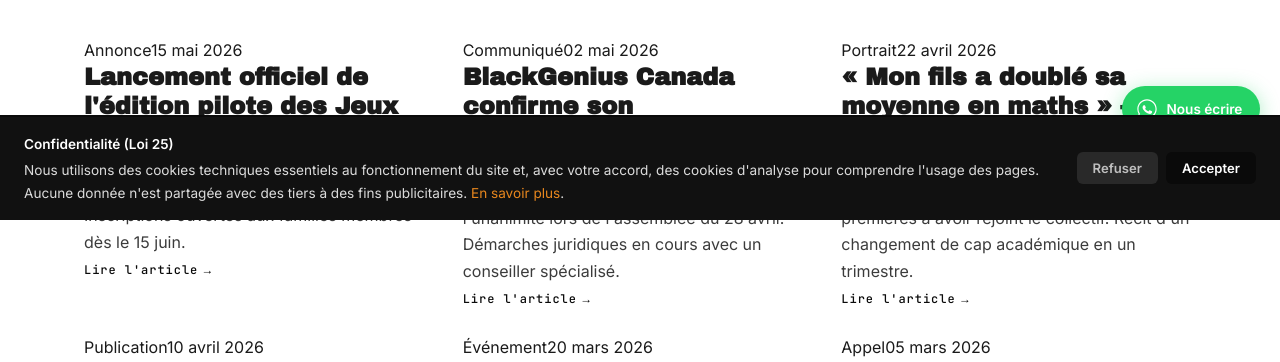
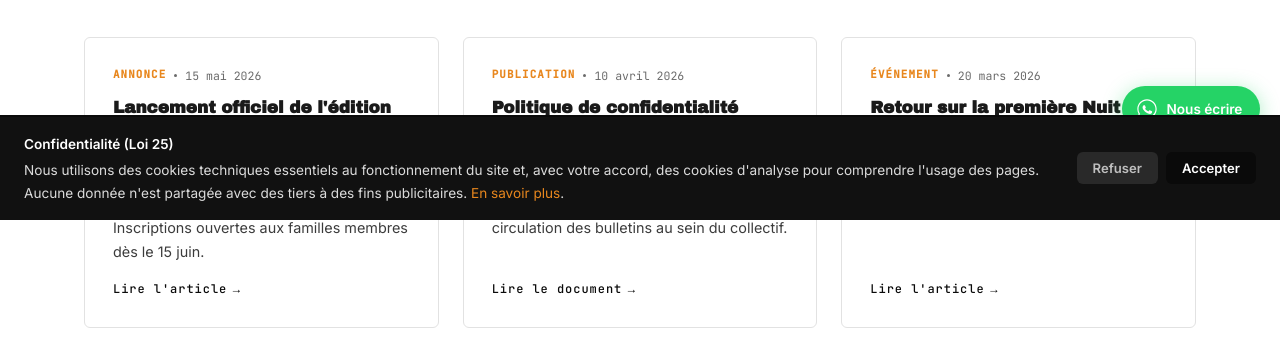
Before and after one commit to blackgeniuscanada/site-internet, a plain HTML site: page actualites.html in a window 1280 px wide. Shown: the part 580-942 px from the top of the page. Drawn offline with Linux system fonts and the light colour scheme; a web font is replaced by a local one.

Commit message:
Journal: retire les 3 actus fictives (incorporation, temoignage, appel enseignants), ajoute le style manquant des cartes article, corrige le lien confidentialite (FR+EN)

```diff
--- a/actualites.html
+++ b/actualites.html
@@ -57,24 +57,10 @@
       </article>
 
       <article class="article-card">
-        <div class="article-meta"><span class="cat">Communiqué</span><span class="dot"></span><span>02 mai 2026</span></div>
-        <h3>BlackGenius Canada confirme son incorporation comme OSBL pour 2027</h3>
-        <p>Le comité fondateur a voté l'incorporation à l'unanimité lors de l'assemblée du 28 avril. Démarches juridiques en cours avec un conseiller spécialisé.</p>
-        <a class="link-arrow" href="#">Lire l'article</a>
-      </article>
-
-      <article class="article-card">
-        <div class="article-meta"><span class="cat">Portrait</span><span class="dot"></span><span>22 avril 2026</span></div>
-        <h3>« Mon fils a doublé sa moyenne en maths » — témoignage d'une famille fondatrice</h3>
-        <p>Rencontre avec la famille K., parmi les premières à avoir rejoint le collectif. Récit d'un changement de cap académique en un trimestre.</p>
-        <a class="link-arrow" href="#">Lire l'article</a>
-      </article>
-
-      <article class="article-card">
         <div class="article-meta"><span class="cat">Publication</span><span class="dot"></span><span>10 avril 2026</span></div>
         <h3>Politique de confidentialité BlackGenius (engagement des parents)</h3>
         <p>Toutes les informations sur la protection des données des enfants et le cadre de circulation des bulletins au sein du collectif.</p>
-        <a class="link-arrow" href="#">Lire le document</a>
+        <a class="link-arrow" href="confidentialite.html">Lire le document</a>
       </article>
 
       <article class="article-card">
@@ -82,13 +68,6 @@
         <h3>Retour sur la première Nuit des Défis (édition 2025)</h3>
         <p>Photos, palmarès et anecdotes : retour sur la soirée qui a lancé le mouvement avec 11 familles fondatrices et 23 enfants.</p>
         <a class="link-arrow" href="#">Lire l'article</a>
-      </article>
-
-      <article class="article-card">
-        <div class="article-meta"><span class="cat">Appel</span><span class="dot"></span><span>05 mars 2026</span></div>
-        <h3>Recherche d'enseignants invités pour l'Académie d'été 2026</h3>
-        <p>Vous êtes enseignant en sciences, mathématiques ou langues et souhaitez animer une session ? Voici les modalités et les défraiements proposés.</p>
-        <a class="link-arrow" href="#">Postuler</a>
       </article>
     </div>
   </div>
--- a/assets/css/style.css
+++ b/assets/css/style.css
@@ -738,6 +738,37 @@ section.compact  { padding: 40px 0; }
   margin-top: .5rem;
 }
 @media(max-width:640px) { .stats-row { grid-template-columns: repeat(2,1fr); } }
+
+/* ── Cartes d'articles (page Journal) ─────────────────────────── */
+.article-card {
+  background: var(--white);
+  border: 1px solid var(--border);
+  border-radius: var(--radius);
+  padding: 1.75rem;
+  display: flex;
+  flex-direction: column;
+  transition: border-color .2s, box-shadow .2s, transform .2s;
+}
+.article-card:hover { border-color: var(--green); box-shadow: var(--shadow); transform: translateY(-2px); }
+.article-meta {
+  display: flex;
+  align-items: center;
+  gap: .5rem;
+  margin-bottom: .85rem;
+}
+.article-meta .cat {
+  font-family: var(--mono);
+  font-size: .68rem;
+  letter-spacing: .1em;
+  text-transform: uppercase;
+  font-weight: 600;
+  color: var(--gold);
+}
+.article-meta .dot { width: 3px; height: 3px; border-radius: 50%; background: var(--muted); flex-shrink: 0; }
+.article-meta span:last-child { font-family: var(--mono); font-size: .72rem; color: var(--muted); }
+.article-card h3 { font-size: 1.05rem; margin-bottom: .6rem; }
+.article-card p { font-size: .9rem; margin-bottom: 1rem; flex: 1; }
+.article-card .link-arrow { margin-top: auto; }
 
 /* ── Témoignages ───────────────────────────────────────────────── */
 .testimonial-grid { display: grid; grid-template-columns: repeat(3,1fr); gap: 1.25rem; }
```
Also changed, not shown: en/actualites.html (+1 -22 lines).
